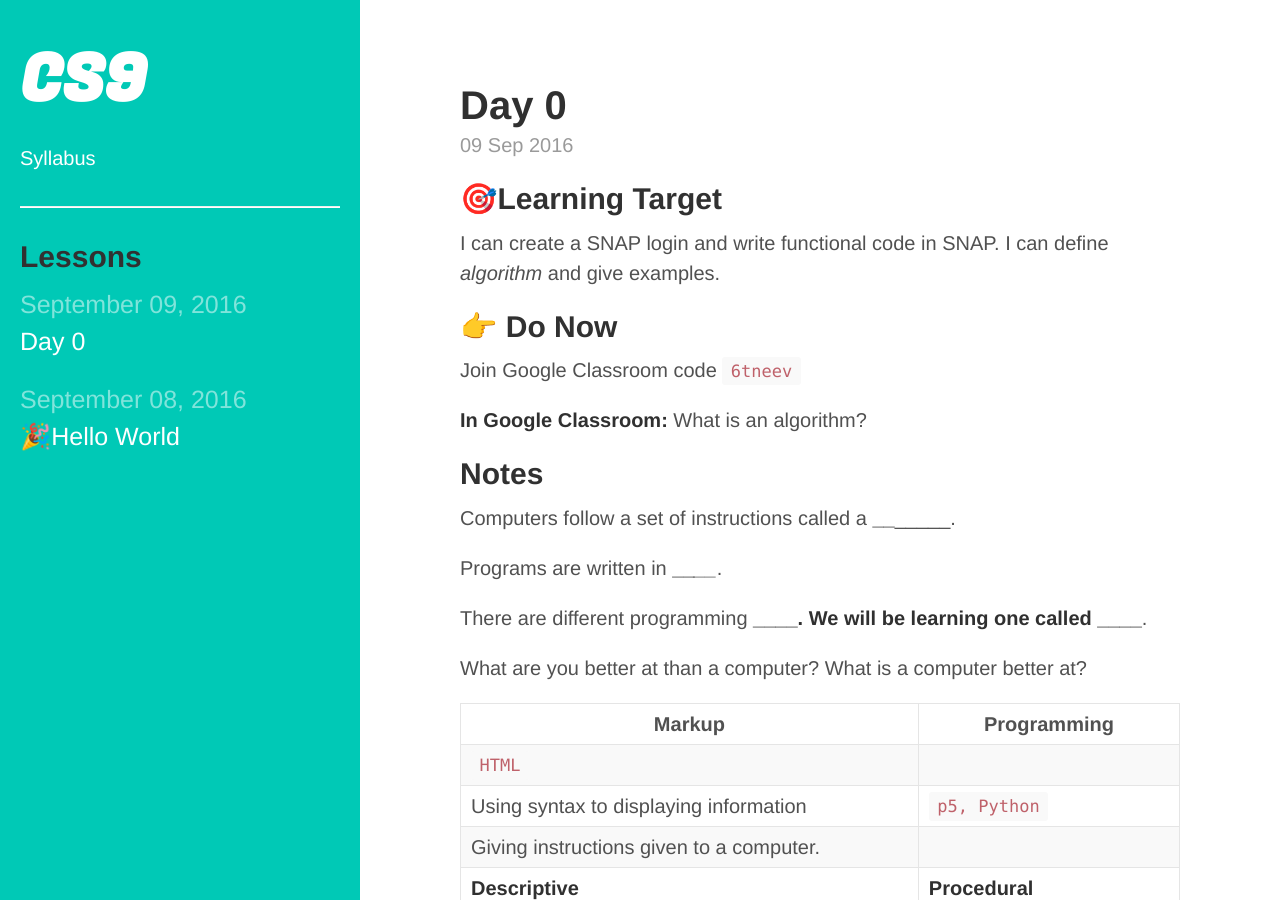
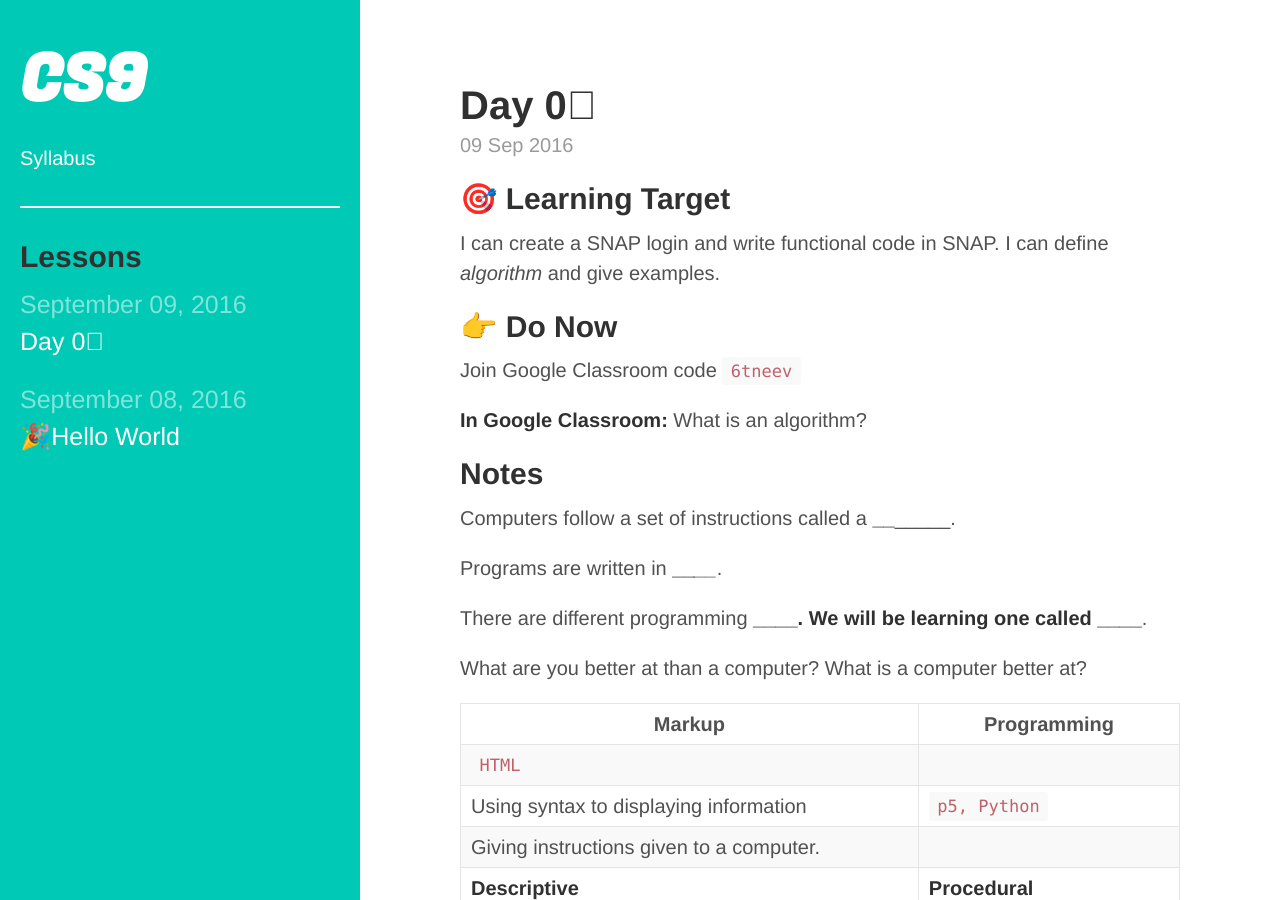
Before and after one commit to bensk/CS9, a Jekyll site: the page built from _posts/2016-09-08-day-1.markdown, in a window 1280 px wide and 900 px high. Built offline with Jekyll 4.4.1, drawn with Linux system fonts in a browser that asks for light colours; some web fonts are replaced; a style sheet for code colours, icons or effects is not loaded.

Commit message:
day 0⃣

```diff
--- a/_posts/2016-09-08-day-1.markdown
+++ b/_posts/2016-09-08-day-1.markdown
@@ -1,10 +1,10 @@
 ---
 layout: post
-title: "Day 0"
+title: "Day 0⃣"
 date: "2016-09-08 22:19:56 -0400"
 ---
 
-## 🎯Learning Target
+## 🎯 Learning Target
 I can create a SNAP login and write functional code in SNAP.
 I can define _algorithm_ and give examples.
 
```
